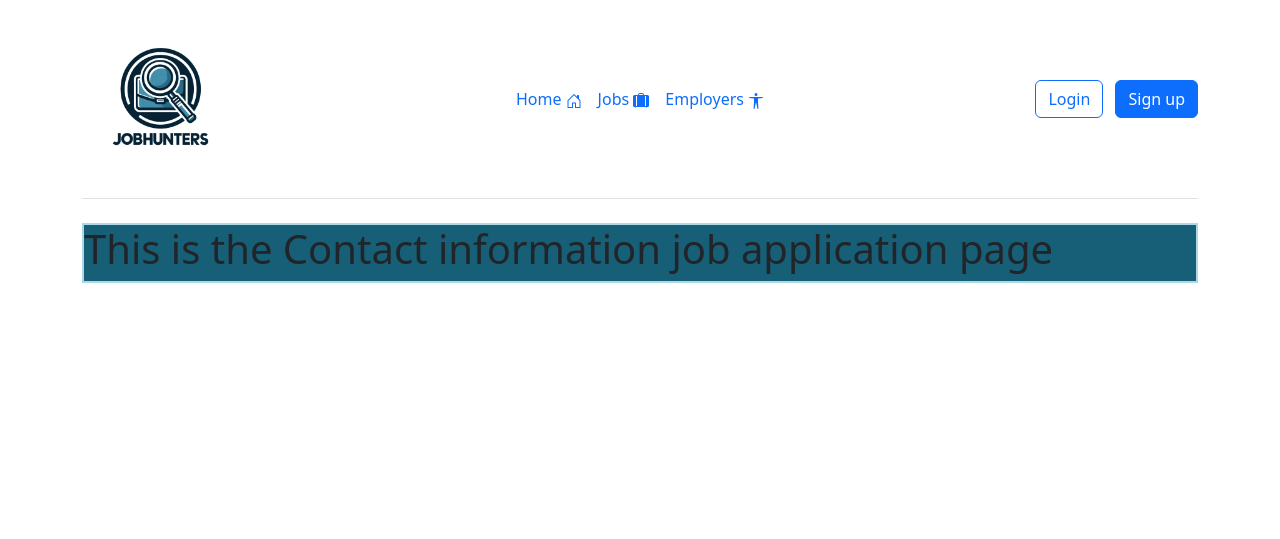
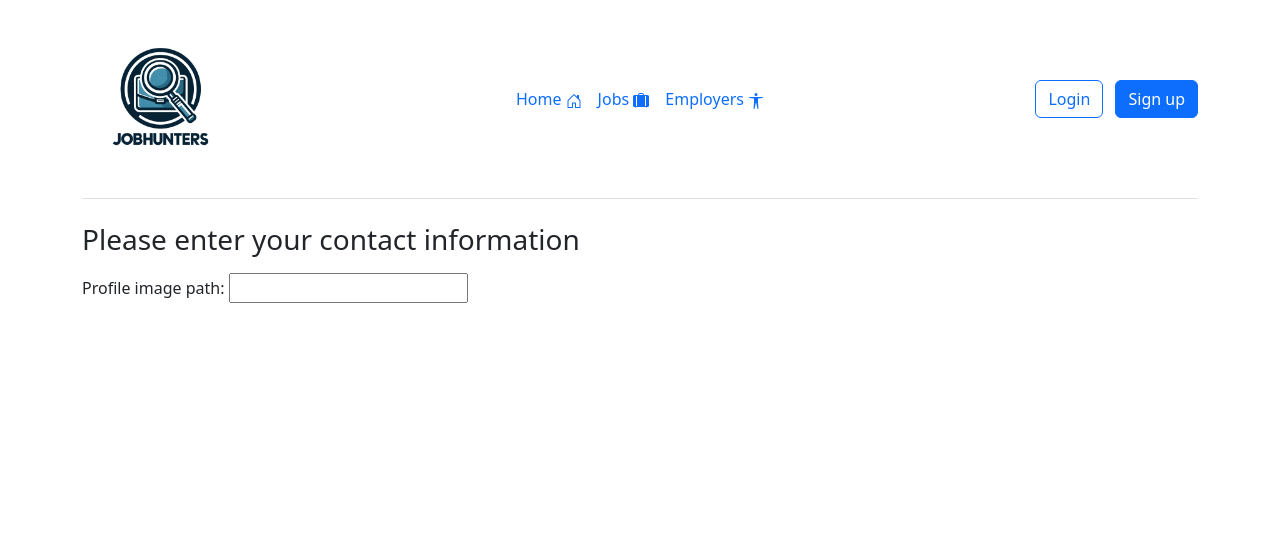
Before and after one commit to Hrafnkellh/group41-JobHunters, a Django app: template JobHunters/templates/Jobs/job_application_page1_contact.html in a window 1280 px wide. Shown: the top 539 px of the page. Run offline with Django 5.2, Linux system fonts and the light colour scheme; the template is opened without the code that fills it: values that come from a table or form of the project are taken from there, others are empty.

Commit message:
updated requirements and added form stuff to template

```diff
--- a/JobHunters/templates/Jobs/job_application_page1_contact.html
+++ b/JobHunters/templates/Jobs/job_application_page1_contact.html
@@ -1,8 +1,13 @@
 {% extends 'base.html' %}
 {% block content %}
 
-    <div class="jobs">
-        <h1>This is the Contact information job application page</h1>
+<h1 class="h3 mb-3 fw-normal">Please enter your contact information</h1>
+<form method="POST">
+    {% csrf_token %}
+    <div class="form-floating">
+        {{ form }}
     </div>
 
+</form>
+
 {% endblock %}
--- a/requirements.txt
+++ b/requirements.txt
@@ -1,5 +1,7 @@
 asgiref==3.8.1
 Django==5.0.4
+django-countries==7.6.1
 psycopg2==2.9.9
 sqlparse==0.5.0
+typing_extensions==4.11.0
 tzdata==2024.1
```
